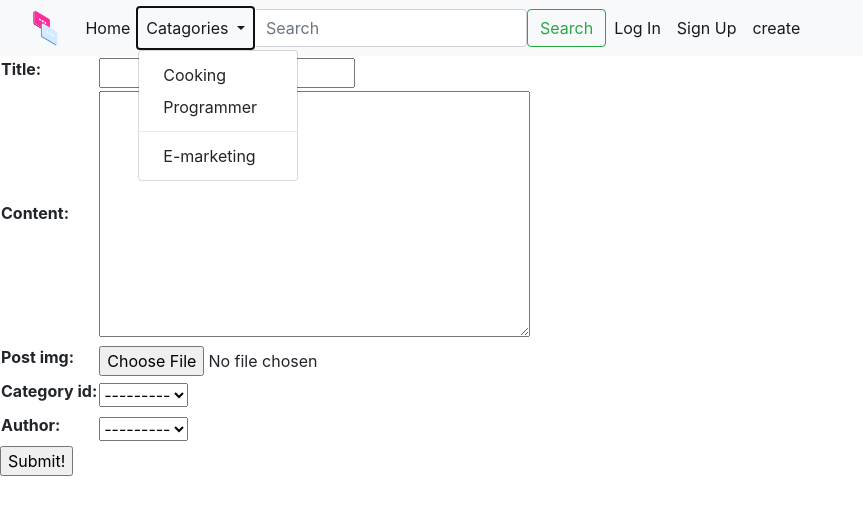
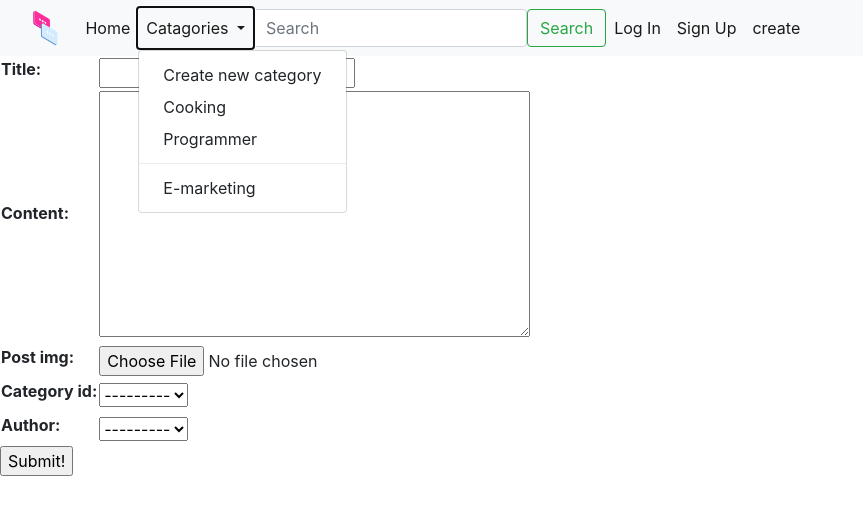
Before and after one commit to Bushra-Mulla/blogy, a Django app: page /post/create/ in a window 1280 px wide, after a click on "Catagories". Shown: the top 515 px of the page, without its empty margins (0-863 px from the left). Run offline with Django 3.2, Linux system fonts and the light colour scheme; data that the repository does not hold is empty; some libraries are stand-ins or nearby versions.

Commit message:
add create category to drop down list in base template

```diff
--- a/blog/templates/base.html
+++ b/blog/templates/base.html
@@ -44,6 +44,10 @@
                 Catagories
               </a>
               <ul class="dropdown-menu" aria-labelledby="navbarDropdown">
+                <!-- {% for category in categories %}
+                <li><a class="dropdown-item" href="#">{{category}}</a></li>
+                {% endfor %} -->
+                <li><a class="dropdown-item" href="/category/create/">Create new category</a></li>
                 <li><a class="dropdown-item" href="#">Cooking</a></li>
                 <li><a class="dropdown-item" href="#">Programmer</a></li>
                 <li>
```
